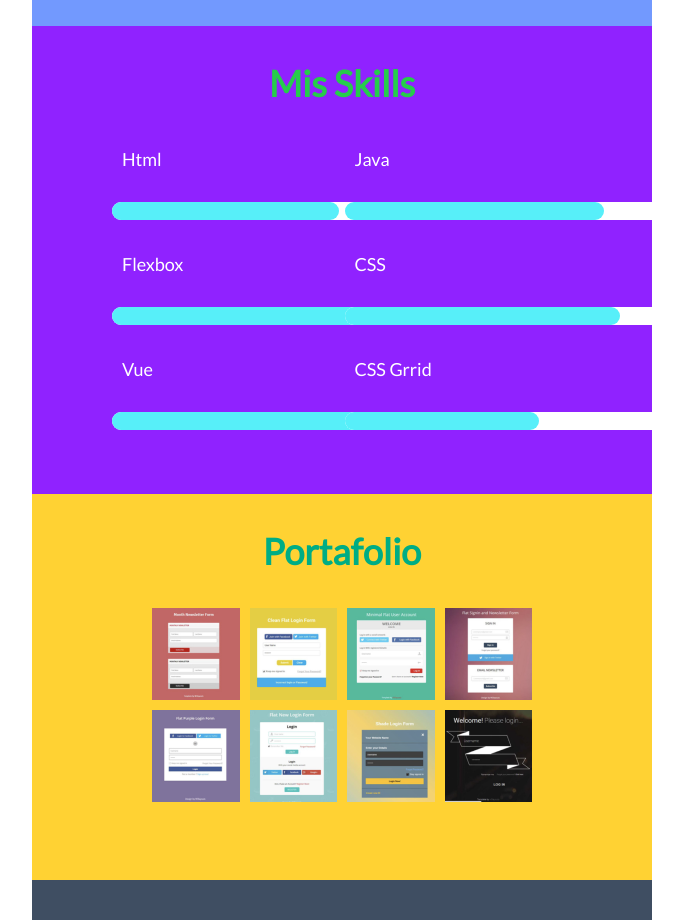
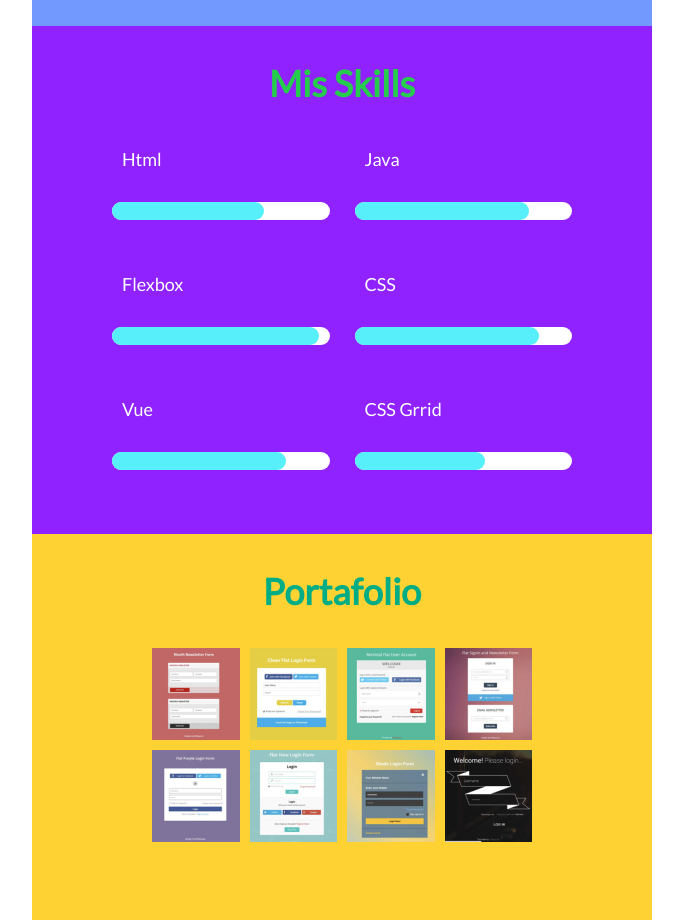
Before and after one commit to Paloma-Izq/Hackatones, a plain HTML site: page hackaton2/index.html in a window 1280 px wide. Shown: the part 860-1780 px from the top of the page, without its empty margins (298-981 px from the left). Drawn offline with Linux system fonts and the light colour scheme.

Commit message:
final changes

```diff
--- a/hackaton2/styles.css
+++ b/hackaton2/styles.css
@@ -84,12 +84,12 @@ h2 {
 
 progress {
     appearance: none;
+    width: 100%;
   }
 
   progress::-webkit-progress-bar {
     border-radius: 10em;
     background: #fff;
-    width: 18em;
   }
 
   progress::-webkit-progress-value {
@@ -99,10 +99,10 @@ progress {
 
   .wrapper-skills {
     padding: 0 60px;
-    align-items: start;
     display: grid;
+    align-items: stretch;
     grid-template-columns: 1fr 1fr;
-    gap: 5px;
+    gap: 25px;
   }
 
   .wrapper-skills p {
```
